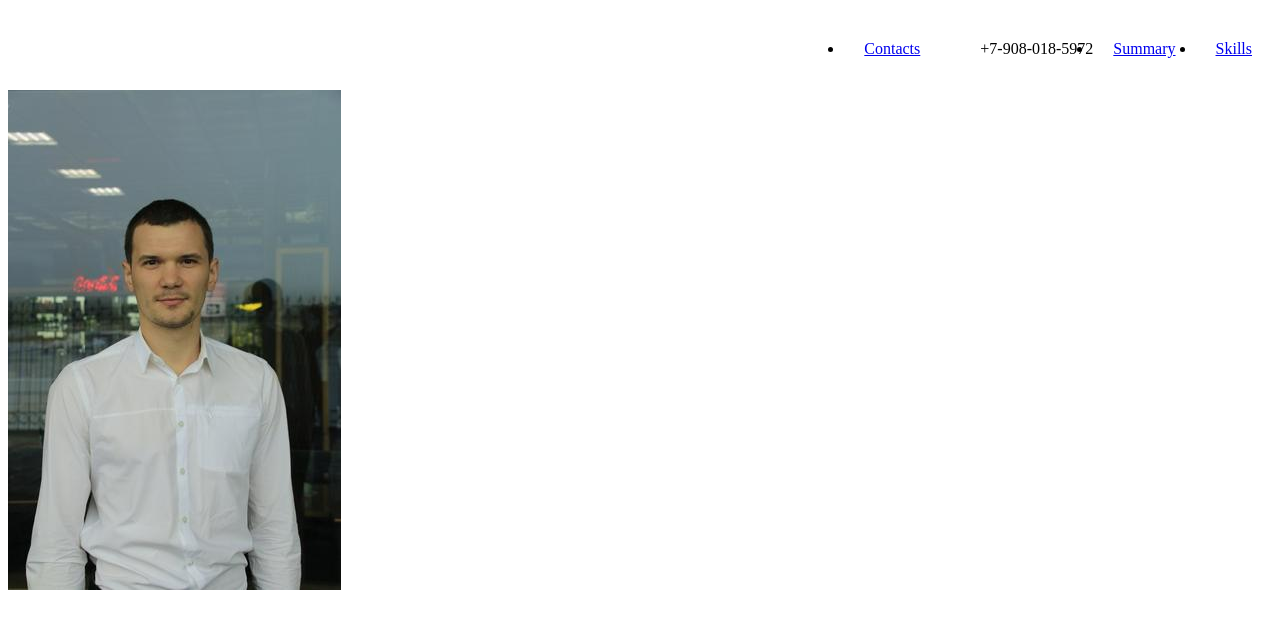
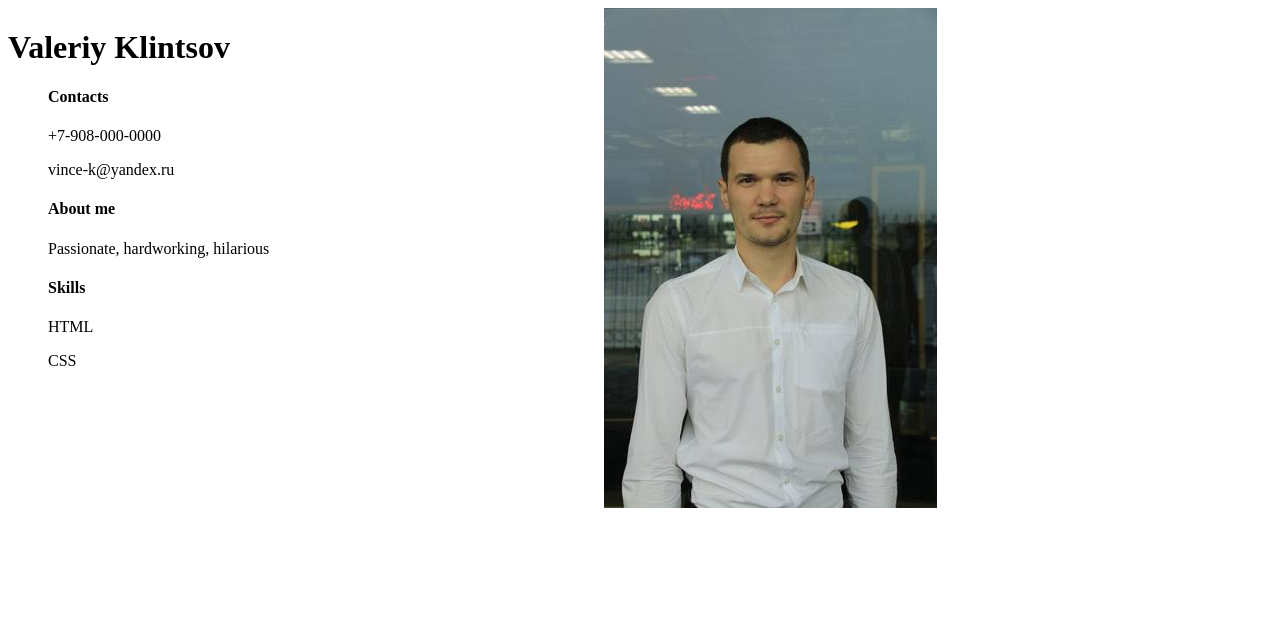
Before and after one commit to vince-k1/rsschool-cv, a plain HTML site: page index.html in a window 1280 px wide. Drawn offline with Linux system fonts and the light colour scheme; a web font is replaced by a local one.

Commit message:
fix: everything

```diff
--- a/index.html
+++ b/index.html
@@ -11,12 +11,23 @@
 </head>
 <body>
     <header>
+        <h1> Valeriy Klintsov</h1>
         <nav class="nav">
             <ul class="nav-list">
-                <li class="nav-item"><a href="#contacts" class="nav-link">Contacts</a></li>
-                <ol>+7-908-018-5972</ol>
-                <li class="nav-item"><a href="#summary" class="nav-link">Summary</a></li>
-                <li class="nav-item"><a href="#skills" class="nav-link">Skills</a></li>
+                <li class="nav-item">
+                    <h4>Contacts</h4>
+                    <p>+7-908-000-0000</p>
+                    <p>vince-k@yandex.ru</p>
+                </li>
+                <li class="nav-item">
+                    <h4>About me</h4>
+                    <p>Passionate, hardworking, hilarious</p>
+                  </li>
+                  <li class="nav-item">
+                    <h4>Skills</h4>
+                    <p>HTML</p>
+                    <p>CSS</p>
+                  </li>
             </ul>
         </nav>
     </header>
--- a/style.css
+++ b/style.css
@@ -1,10 +1,12 @@
 * {
     box-sizing: border-box;
+    list-style: none;
 }
-
+html {
+    scroll-behavior: smooth;
+}
 body {
     display: flex;
-    flex-direction: column;
     justify-content: space-between;
 }
 
@@ -13,15 +15,6 @@ body {
     margin: 0 auto;
 }
 
-.nav-list{
-    display: flex;
-    justify-content: flex-end;
-    align-items: center;
-}
-
-html {
-    scroll-behavior: smooth;
-}
 
 .nav-link {
     padding: 0 20px;
```
